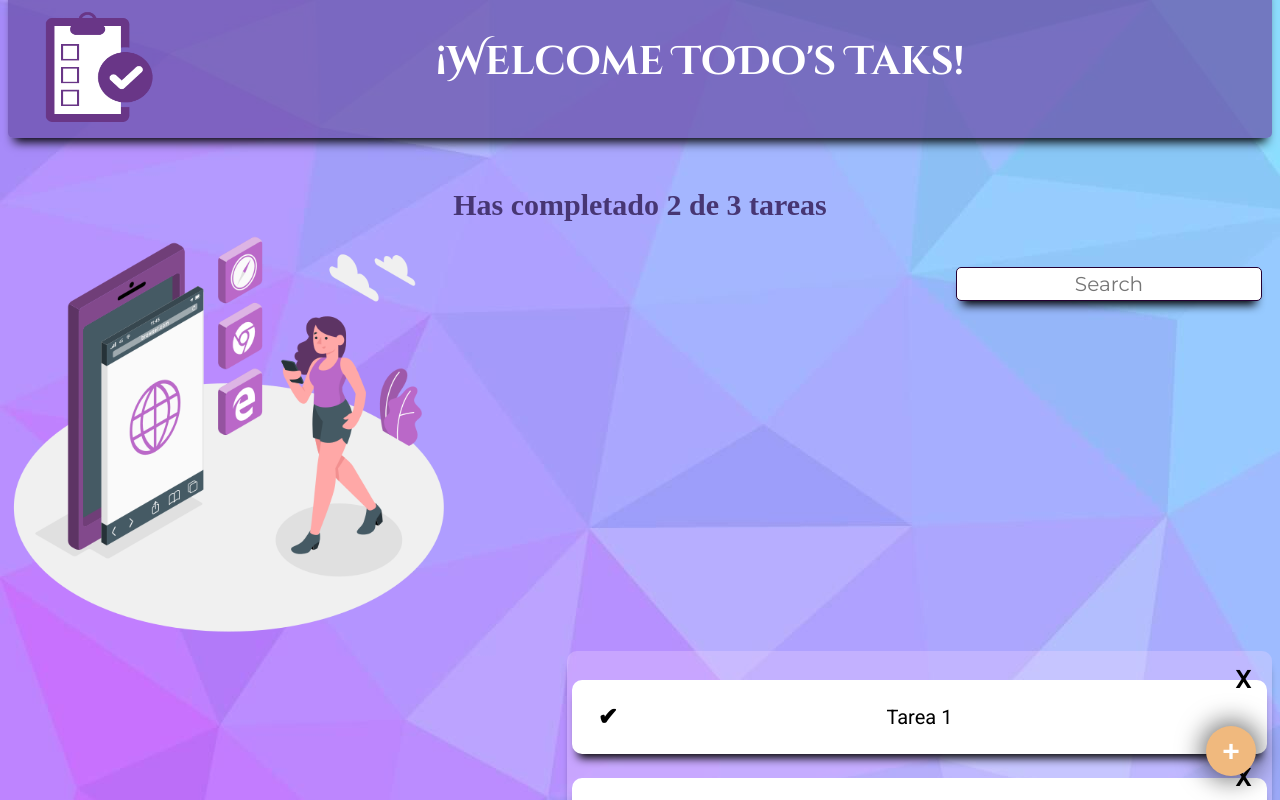
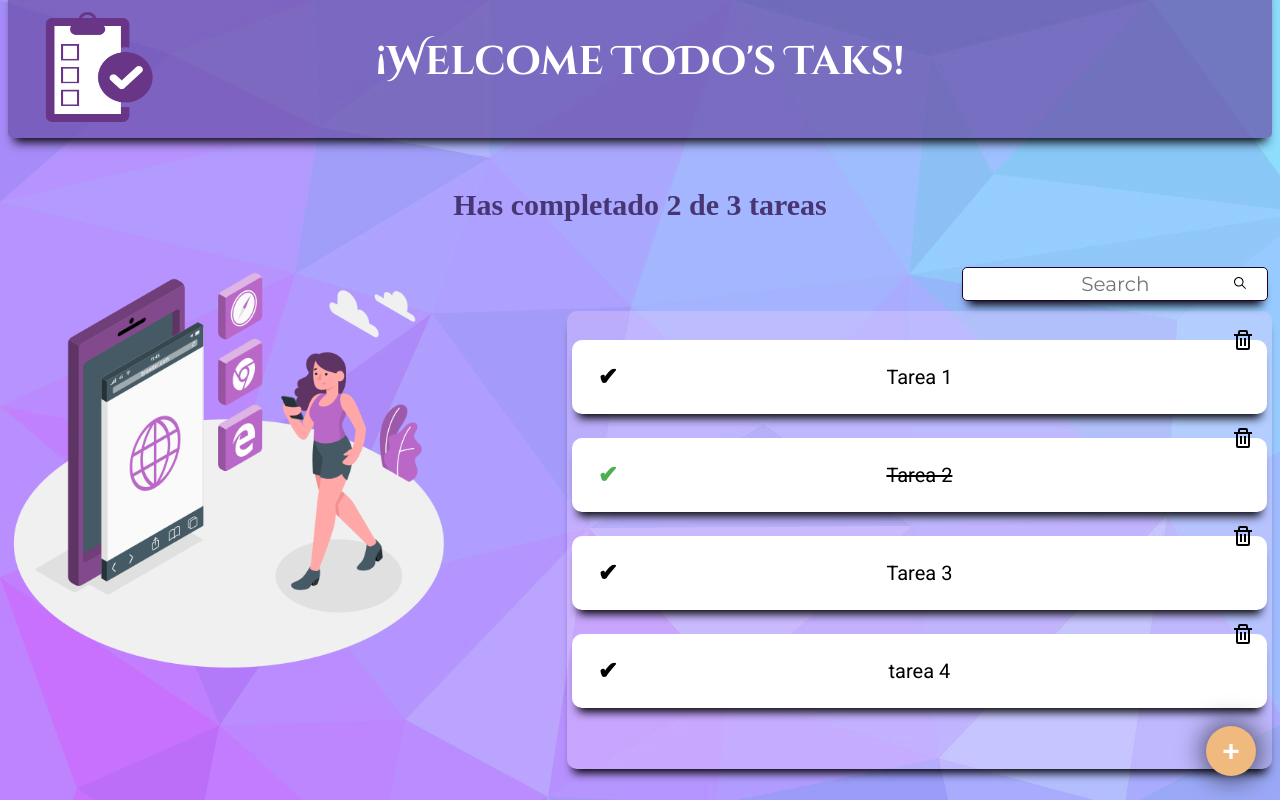
Before and after one commit to lis95/app-todo, a React (Create React App) app: page / in a window 1280 px wide. Shown: the top 800 px of the page. Built offline with nearby package versions, Linux system fonts and the light colour scheme.

Commit message:
settings in css

```diff
--- a/src/Component/ToDoItem.js
+++ b/src/Component/ToDoItem.js
@@ -1,5 +1,6 @@
 import React from "react";
 import "../styles/ToDoItem.css";
+import { BiTrash } from 'react-icons/bi';
 
 
 function ToDoItem(props) {
@@ -9,7 +10,7 @@ function ToDoItem(props) {
                 <section>
                     <p className={`ToDoItem-p ${props.completed && 'ToDoItem-p--complete'}`}>{props.text}</p>
                 </section>
-            <span className="Icon Icon-delete">X</span>
+            <span className="Icon Icon-delete"><BiTrash/></span>
         </li>
     );
 }
--- a/src/Component/ToDoSearch.js
+++ b/src/Component/ToDoSearch.js
@@ -1,5 +1,6 @@
 import React from "react";
 import "../styles/ToDoSearch.css";
+import { IoIosSearch } from "react-icons/io"
 
 
 
@@ -7,6 +8,7 @@ import "../styles/ToDoSearch.css";
 function ToDoSearch () {
     return(
         <div className="ToDoSearch">
+            <IoIosSearch />
             <input className="ButtonSearch"placeholder="Search"/>
         </div>
     );
--- a/src/styles/HeaderToDo.css
+++ b/src/styles/HeaderToDo.css
@@ -1,4 +1,6 @@
 .HeaderToDo{
+    display: flex;
+    justify-content: space-between;
     background-color: rgba(103,78,167, 0.7);
     text-align: center;
     padding: 30px;
@@ -10,17 +12,18 @@
 }
 
 .HeaderTitle{
-    text-align: center;
+    display: flex;
     justify-content: center;
-    position: relative;
+    width: 100%;
     color: white;
     font-size: 40px;
     font-family: 'Cinzel Decorative', cursive;
 }
 
 .logo{
-    float: left;
     width:120px;
     height:120px;
-    margin: auto;
+    display: flex;
+    position: absolute;
+    margin: 0;
 }
--- a/src/styles/ToDoSearch.css
+++ b/src/styles/ToDoSearch.css
@@ -1,13 +1,21 @@
 .ToDoSearch{
-    padding: 0 8% 1%;
-    display: inline;
+    display: flex;
+    justify-content: end;
+    position: relative;
+    left: .5%;
+}
+.ToDoSearch svg {
+    z-index: 9999;
+    position: absolute;
+    top: 18px;
+    right: 30px;
+    color: black;
+}
 
-}
 .ButtonSearch{
-    display: inline-block;
-    float: right;
     height: 30px;
     width: 300px;
+    position: relative;
     background-color: rgb(255, 255, 255);
     border: 1px solid #250033;
     box-shadow: 0px 10px 10px -6px black;
```
